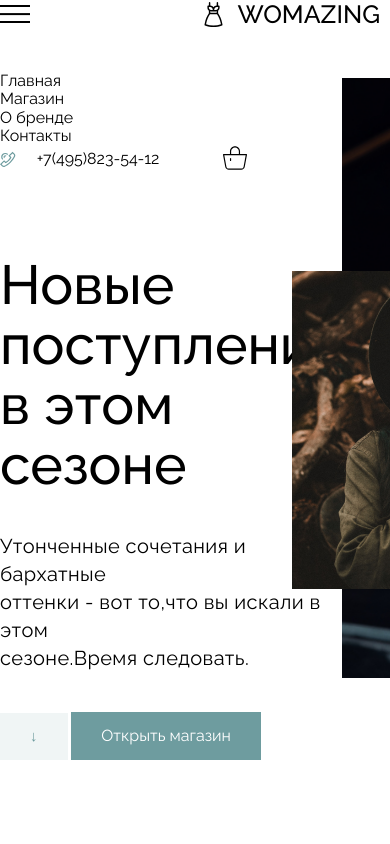
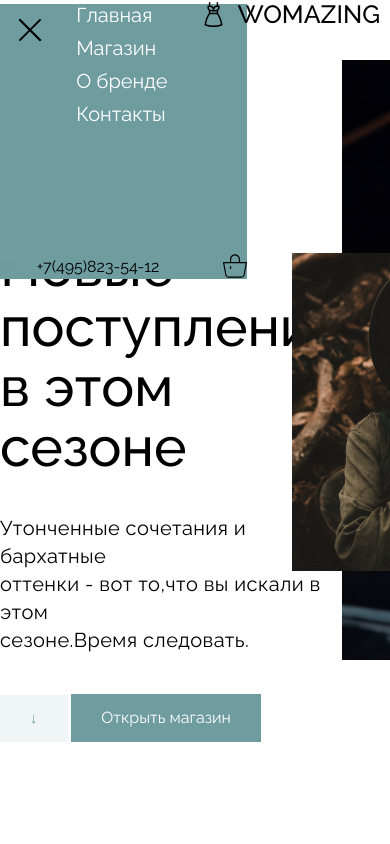
Before and after one commit to tima111333/woomazing, a website: page index.html in a window 390 px wide. Both pictures are taken after a click on the element 15 px from the left and 14 px from the top of the page. Shown: the top 844 px of the page. Drawn offline with Linux system fonts and the light colour scheme.

Commit message:
доделал бургер

```diff
--- a/css/style.css
+++ b/css/style.css
@@ -1,3 +1,7 @@
+:root {
+    --icon-color: #000;
+}
+
 * {
     margin: 0;
     padding: 0;
@@ -34,10 +38,12 @@ ul {
     z-index: 23;
     margin-top: 54px;
 }
-.nav__logo-text{
+
+.nav__logo-text {
     transition: 0.4s color;
 }
-.nav__logo-text:hover{
+
+.nav__logo-text:hover {
     color: #6E9C9F;
 }
 
@@ -47,6 +53,7 @@ ul {
     display: flex;
     align-items: center;
 }
+
 .nav__number-svg {
     margin-right: 15px;
     width: 18px;
@@ -62,8 +69,9 @@ ul {
     margin-right: 60px;
     transition: 0.4s color;
 }
-.nav__number-text:hover{
-    color:#6E9C9F ;
+
+.nav__number-text:hover {
+    color: #6E9C9F;
 }
 
 .nav__basket {
@@ -224,12 +232,15 @@ ul {
     display: flex;
     justify-content: space-between;
 }
-.slider-photo1{
+
+.slider-photo1 {
     margin-right: 20px;
 }
-.slider-photo2{
+
+.slider-photo2 {
     margin-right: 20px;
 }
+
 .slider-photo3__text {
     display: flex;
     justify-content: center;
@@ -380,16 +391,19 @@ ul {
     font-size: 40px;
     line-height: 110%;
 }
-.slider-container{
+
+.slider-container {
     display: flex;
 }
-.slider-wrapper{
+
+.slider-wrapper {
     display: flex;
     justify-content: space-between;
     position: relative;
     left: -60px;
     max-width: 850px;
 }
+
 .slider {
     max-width: 85%;
     margin: 20px auto;
@@ -404,18 +418,21 @@ ul {
     transition: all ease 1s;
     z-index: -1;
 }
-.button{
-    background-color:transparent;
-    border: none ;
+
+.button {
+    background-color: transparent;
+    border: none;
     cursor: pointer;
     z-index: 2;
 }
-.slider-right{
+
+.slider-right {
     margin-top: 110px;
     max-width: 255px;
     height: 300px;
 }
-.slider-p1{
+
+.slider-p1 {
     font-family: 'Raleway';
     font-style: normal;
     font-weight: 500;
@@ -423,7 +440,8 @@ ul {
     line-height: 140%;
     margin-top: 28px;
 }
-.slider-p2{
+
+.slider-p2 {
     font-family: 'Raleway';
     font-style: normal;
     font-weight: 500;
@@ -432,7 +450,8 @@ ul {
     margin-top: 28px;
     margin-bottom: 28px;
 }
-.slider-p3 a{
+
+.slider-p3 a {
     font-family: 'Raleway';
     font-style: normal;
     font-weight: 500;
@@ -440,60 +459,69 @@ ul {
     line-height: 140%;
     color: #6E9C9F;
 }
-.slider-right h3{
+
+.slider-right h3 {
     font-family: 'Raleway';
     font-style: normal;
     font-weight: 500;
     font-size: 25px;
     line-height: 140%;
 }
-.slider-dots{
+
+.slider-dots {
     display: flex;
     justify-content: center;
     position: relative;
     bottom: 60px;
 }
-.dots1{
+
+.dots1 {
     width: 30px;
     height: 5px;
     background-color: #fff;
     margin-right: 5px;
     cursor: pointer;
 }
-.dots2{
+
+.dots2 {
     width: 30px;
     height: 5px;
     background-color: rgba(255, 255, 255, 0.36);
     margin-right: 5px;
     cursor: pointer;
 }
-.dots3{
+
+.dots3 {
     width: 30px;
     height: 5px;
     background-color: rgba(255, 255, 255, 0.36);
     margin-right: 5px;
     cursor: pointer;
 }
-.footer{
+
+.footer {
     margin-top: 130px;
     width: 100%;
     background-color: #F1EADC;
     height: 363px;
 
 }
-.footer__nav{
+
+.footer__nav {
     display: flex;
     height: 100%;
     align-items: center;
     justify-content: space-around;
 
 }
-.footer__wz{
+
+.footer__wz {
     display: flex;
     align-items: center;
     margin-bottom: 70px;
 }
-.footer__block1-wz{
+
+.footer__block1-wz {
     font-family: 'Raleway';
     font-style: normal;
     font-size: 16px;
@@ -503,13 +531,16 @@ ul {
     letter-spacing: 0.1em;
     color: #000000;
 }
-.footer__block1-wz a{
+
+.footer__block1-wz a {
     transition: 0.4s color;
 }
-.footer__block1-wz a:hover{
-    color:#6E9C9F ;
+
+.footer__block1-wz a:hover {
+    color: #6E9C9F;
 }
-.footer__prava{
+
+.footer__prava {
     font-family: 'Raleway';
     font-style: normal;
     font-weight: 400;
@@ -518,13 +549,16 @@ ul {
     letter-spacing: 0.02em;
 
 }
-.footer__block2-link span{
+
+.footer__block2-link span {
     margin-right: 45px;
 }
-.footer__block2-link{
+
+.footer__block2-link {
     margin-bottom: 40px;
 }
-.footer__block2-link{
+
+.footer__block2-link {
     font-family: 'Raleway';
     font-style: normal;
     font-weight: 400;
@@ -533,13 +567,16 @@ ul {
     letter-spacing: 0.02em;
     color: #000000;
 }
+
 .footer__block2-link a {
     transition: 0.4s color;
 }
+
 .footer__block2-link2 a {
     transition: 0.4s color;
 }
-.footer__block2-link2{
+
+.footer__block2-link2 {
     font-family: 'Raleway';
     font-style: normal;
     font-weight: 400;
@@ -548,13 +585,16 @@ ul {
     letter-spacing: 0.02em;
     padding-left: 125px;
 }
-.footer__block2-link a:hover{
-    color:#6E9C9F  ;
+
+.footer__block2-link a:hover {
+    color: #6E9C9F;
 }
-.footer__block2-link2 a:hover{
-    color:#6E9C9F ;
+
+.footer__block2-link2 a:hover {
+    color: #6E9C9F;
 }
-.footer__block3-number{
+
+.footer__block3-number {
     font-family: 'Raleway';
     font-style: normal;
     font-weight: 400;
@@ -563,16 +603,19 @@ ul {
     letter-spacing: 0.02em;
     transition: 0.4s color;
 }
-.footer__block3-number:hover{
-    color:#6E9C9F  ;
+
+.footer__block3-number:hover {
+    color: #6E9C9F;
 }
-.footer__block3{
+
+.footer__block3 {
     margin-bottom: 5px;
 }
+
 .footer__block3-mail {
     font-family: 'Raleway';
     margin-top: 9px;
-    margin-bottom:20px ;
+    margin-bottom: 20px;
     font-style: normal;
     font-weight: 400;
     font-size: 15px;
@@ -580,19 +623,24 @@ ul {
     letter-spacing: 0.02em;
     color: #000000;
 }
-.footer__block3-mail a:hover{
-    color: #6E9C9F ;
+
+.footer__block3-mail a:hover {
+    color: #6E9C9F;
 }
-.footer__block3-mail a{
+
+.footer__block3-mail a {
     transition: 0.4s color;
 }
-.footer__svg{
+
+.footer__svg {
     margin-bottom: 20px;
 }
-.footer__svg span{
+
+.footer__svg span {
     margin-right: 12px;
 }
-.footer__facebook{
+
+.footer__facebook {
     margin-bottom: 2px;
 }
 
@@ -607,60 +655,116 @@ ul {
     }
 }
 
-@media(max-width:840px){
-    .nav__logo{
+@media(max-width:840px) {
+    .nav__logo {
         position: fixed;
         top: 0;
         right: 0;
         margin-right: 10px;
         font-size: 25px;
-
         display: flex;
     }
-    .navigation{
-      position: fixed;
-      left: -100%;
-      display: block;
+
+    .navigation {
+        z-index: 1;
+        background-color: #6E9C9F;
+        mix-blend-mode: difference;
+        position: fixed;
+        left: -100%;
+        display: block;
+        top: -50px;
+        transition: left 2.5s ease;
     }
 
-    .navigation-active{
+    .navigation ul>li {
+        margin-bottom: 10px;
+    }
+
+    .navigation ul {
+        height: 250px;
+    }
+
+    .nav__menu-list li {
+        font-size: 20px;
+        width: 95px;
+        margin: 0 auto;
+    }
+
+    .nav__menu-list li>a {
+        color: white;
+        text-align: center;
+    }
+
+    .navigation-active {
         position: absolute;
         left: 0;
     }
-    .nav__menu-list{
+
+    .nav__menu-list {
         display: block;
     }
-    .burger-menu::before,
-    .burger-menu span,
-    .burger-menu::after{
-      left:0;
-      position:absolute;
-      height:10%;
-      width:100%;
-      transition: all 0.3s ease 0s;
-      background-color: black;
-  }
-    .burger-menu::before,
-    .burger-menu::after{
-      content:" ";
+
+    .burger-menu {
+        top: 15px;
+        left: 15px;
+        z-index: 5;
+        display: flex;
+        justify-content: center;
+        align-items: center;
+        position: absolute;
+        width: 30px;
+        height: 30px;
+        cursor: pointer;
+        transition: color 0.3s ease;
+        --icon-color: #000;
     }
-    .burger-menu::before{
-      top:0;
+
+    .burger-menu span {
+        position: relative;
+        height: 2px;
+        width: 100%;
+        background-color: var(--icon-color);
+        transition: transform 0.2s ease 0.1s;
+
     }
-    .burger-menu::after{
-      bottom:0;
+
+    .burger-menu span::before,
+    .burger-menu span::after {
+        content: "";
+        display: block;
+        position: absolute;
+        left: 0;
+        height: 2px;
+        width: 100%;
+        transition: top 0.1s ease, bottom 0.1s ease, transform 0.2s ease 0.1s;
+        background-color: var(--icon-color);
     }
-    .burger-menu span{
-      top:50%;
-      transform: scale(1) translate(0px,-50%);
+
+    .burger-menu span::before {
+        top: -10px;
+        /* transform: rotate(90deg); */
     }
-    .burger-menu{
-        top: 5px;
-        z-index:5;
-        display:block;
-        position:relative;
-        width:30px;
-        height:18px;
-        cursor:pointer;
-      }
+
+    .burger-menu span::after {
+        bottom: -10px;
+        /* transform:  rotate(0deg); */
+    }
+
+    .burger_active span {
+        transform: rotate(45deg);
+
+    }
+
+    .burger_active span::before {
+        top: 0;
+        /* transition: top 0.1s ease 0.2s, transform 0.2s ease 0s; */
+    }
+
+    .burger_active span::after {
+        bottom: 0;
+        transform: rotate(90deg);
+        /* transition: bottom 0.1s ease 0.2s, transform 0.2s ease 0s; */
+    }
+
+
 }
--- a/script.js
+++ b/script.js
@@ -11,7 +11,8 @@
 
 
 burger.addEventListener('click',function(){
- nav.classList.toggle('navigation-active')
+ nav.classList.toggle('navigation-active');
+ burger.classList.toggle('burger_active');
 })
 
 tabs2.addEventListener('click', function () {
```
